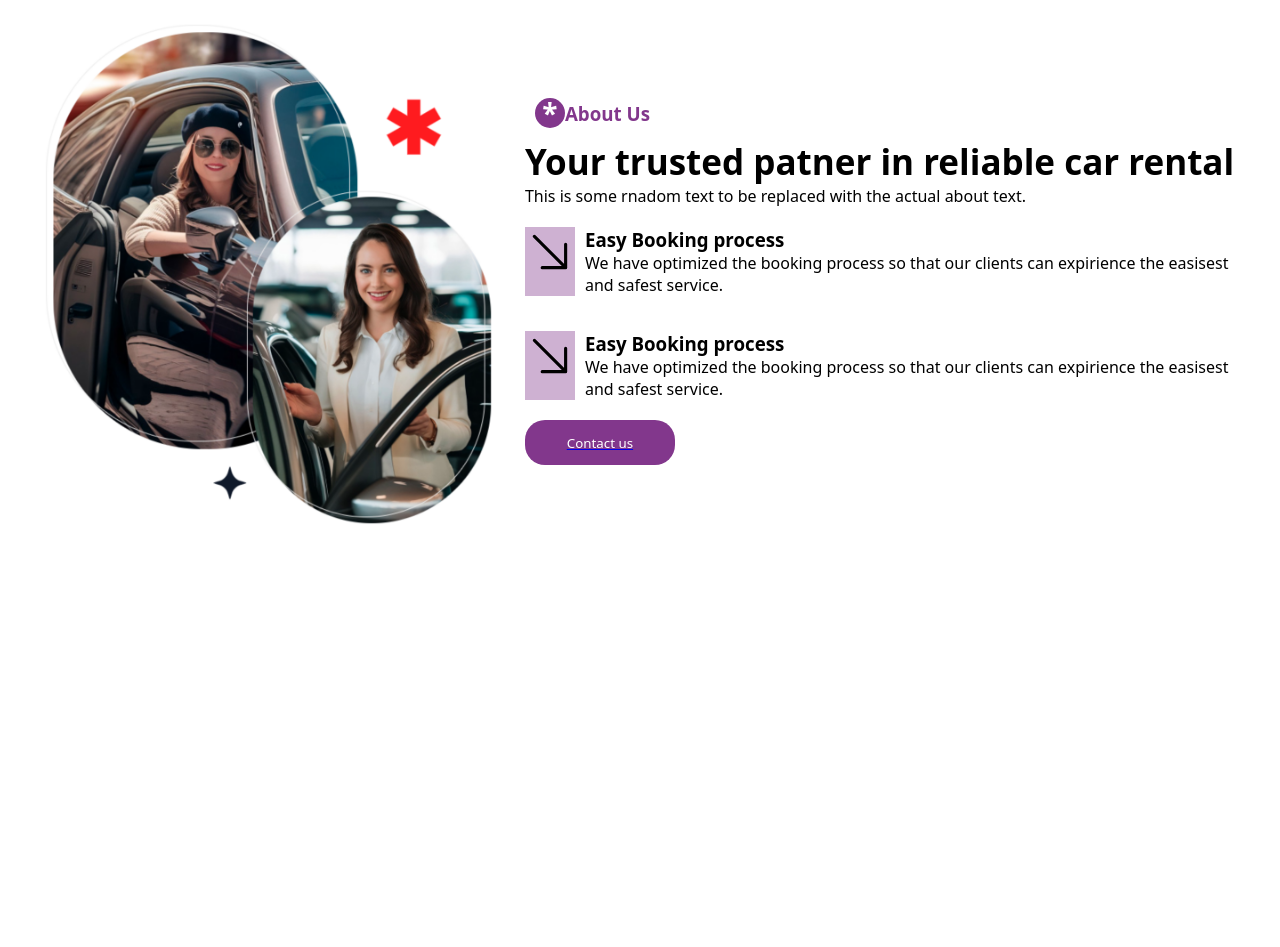
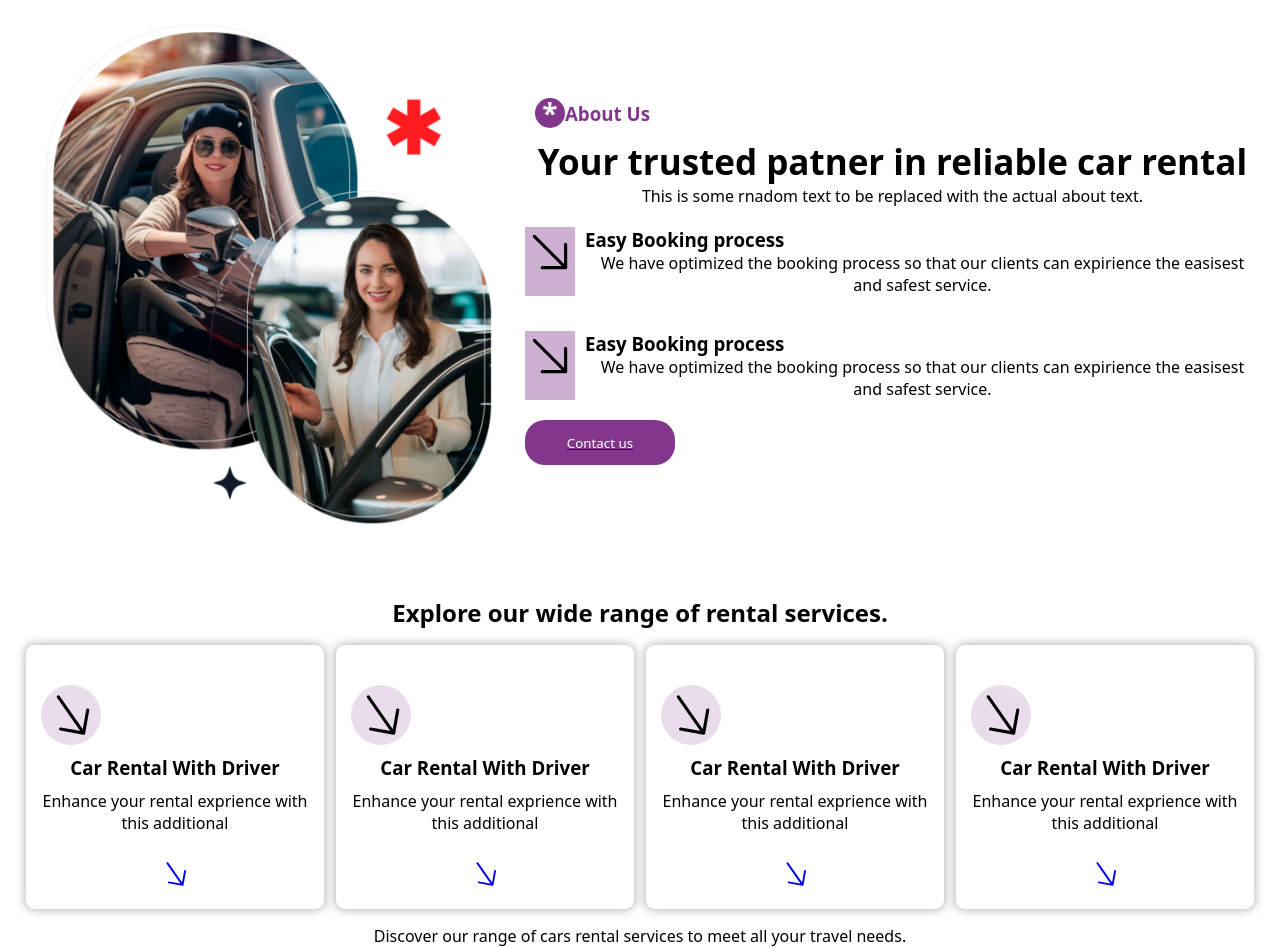
Before and after one commit to denismnjima/car-rental-website, a React (Vite) app: page / in a window 1280 px wide. Shown: the part 760-1707 px from the top of the page. Before the commit the page ends 1356 px from the top, so only its background shows below. Built offline with nearby package versions, Linux system fonts and the light colour scheme.

Commit message:
adds services

```diff
--- a/src/App.jsx
+++ b/src/App.jsx
@@ -1,5 +1,5 @@
 import Hero from "./components/Hero/Hero"
-import Home from "./components/pages/Home/Home"
+import Home from "./pages/Home/Home"
 
 function App() {
   return (
--- /dev/null
+++ b/src/components/ServicesCard/ServicesCard.css
@@ -0,0 +1,49 @@
+@keyframes rise {
+    from{
+        margin-bottom: 100px;
+    }
+    to{
+        margin-bottom: 20px;
+
+    }
+
+}
+.service-card svg{
+    max-width: 80px;
+}
+.service-card{
+    display: flex;
+    flex-direction: column;
+    box-shadow: 0 0 10px rgba(68, 68, 68, 0.411);
+    border: .5px solid rgba(128, 128, 128, 0.301);
+    border-radius: 10px;
+    max-width: 300px;
+    gap: 25px;
+    position: relative;
+    min-height: 250px;
+    padding: 15px;
+}
+.service-card:hover{
+    background-color: #82378C;
+}
+.service-card  svg{
+    background-color: white;
+    rotate: 10deg;
+    border-radius: 50%;
+    width: 30px;
+}
+.service-card:hover  svg{
+    scale: 1.1;
+}
+.service-card .content svg{
+    width: 60px;
+    background-color: #82378c2c;
+    border-radius: 50%;
+    padding: 5px;
+}
+
+.service-card .content{
+    display: flex;
+    flex-direction: column;
+    gap: 10px;
+}
--- /dev/null
+++ b/src/components/ServicesCard/ServicesCard.jsx
@@ -0,0 +1,23 @@
+import { ArrowRightDown, ArrowRightUp } from "../../assets/icons/Icons"
+import { Link } from "react-router-dom";
+import './ServicesCard.css';
+function ServicesCard() {
+  return (
+    <div className="service-card">
+        <div className="overlay"></div>
+        <div className="content">
+            <ArrowRightDown/>
+
+            <h3>Car Rental With Driver</h3>
+            <p>Enhance your rental exprience with this additional </p>
+        </div>
+
+        <Link>
+            <ArrowRightUp/>
+        </Link>
+
+    </div>
+  )
+}
+
+export default ServicesCard
--- a/src/components/pages/Home/Home.jsx
+++ /dev/null
@@ -1,15 +0,0 @@
-import About from "../../About/About"
-import Header from "../../Header/Header"
-import Hero from "../../Hero/Hero"
-
-function Home() {
-  return (
-    <>
-     <Header/>
-     <Hero/>
-     <About/>
-    </>
-  )
-}
-
-export default Home
--- /dev/null
+++ b/src/pages/Home/Home.css
@@ -0,0 +1,12 @@
+.services{
+    max-width: 1500px;
+    margin: 15px auto;
+    display: flex;
+    gap: 10px;
+    flex-wrap: wrap;
+    justify-content: center;
+    text-align: center;
+}
+h2,p{
+    text-align: center;
+}
--- /dev/null
+++ b/src/pages/Home/Home.jsx
@@ -0,0 +1,30 @@
+import About from "../../components/About/About"
+import Header from "../../components/Header/Header"
+import Hero from "../../components/Hero/Hero"
+import ServicesCard from "../../components/ServicesCard/ServicesCard"
+import './Home.css'
+
+function Home() {
+  return (
+    <>
+     <Header/>
+     <Hero/>
+     <About/>
+
+     {/* services */}
+     <div className="services-ctainery">
+      <h2>Explore our wide range of rental services.</h2>
+      <div className="services">
+        <ServicesCard/>
+        <ServicesCard/>
+        <ServicesCard/>
+        <ServicesCard/>
+      </div>
+
+      <p>Discover our range of cars rental services to meet all your travel needs.</p>
+     </div>
+    </>
+  )
+}
+
+export default Home
```
Also changed, not shown: src/components/pages/Home/Home.css (deleted).
